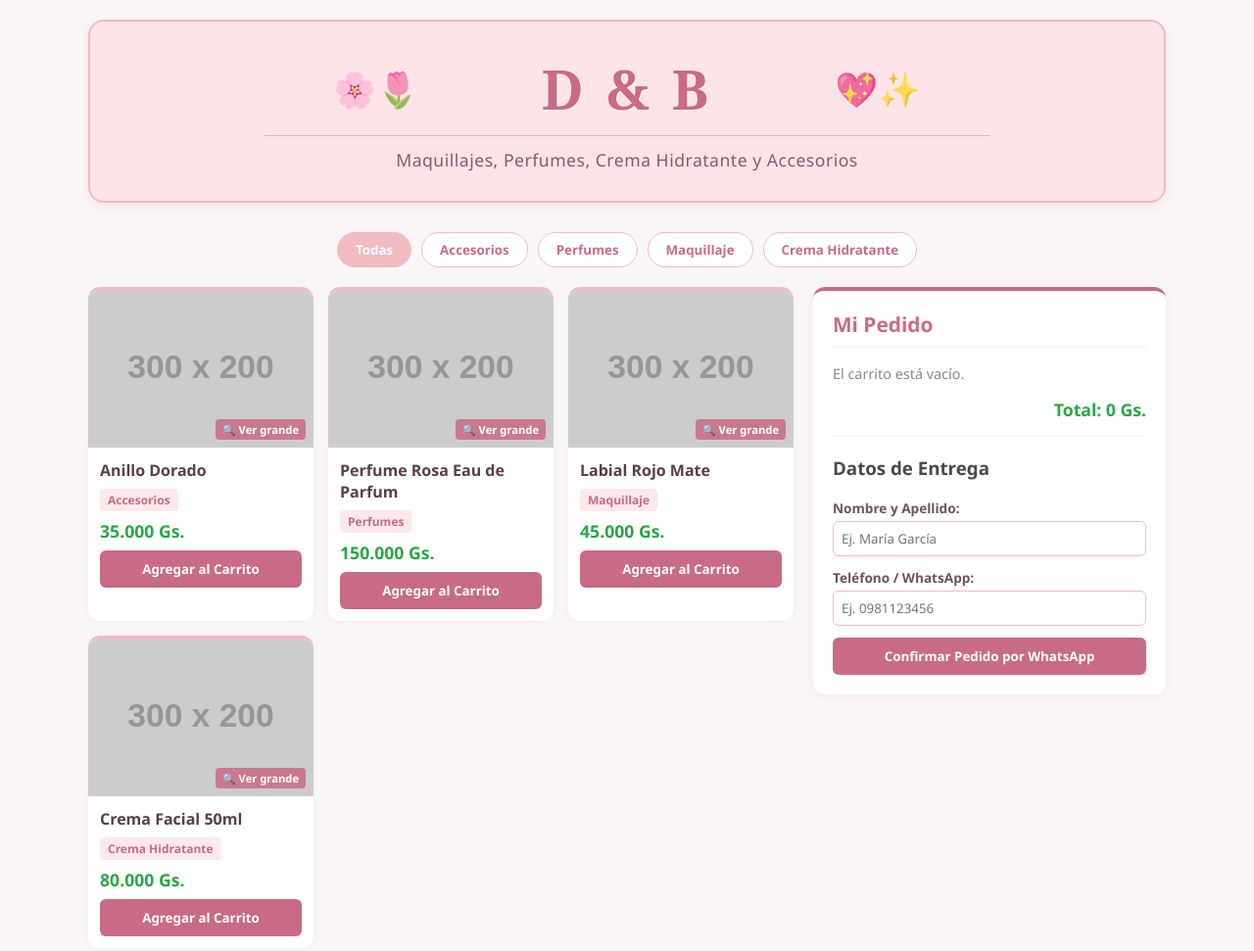
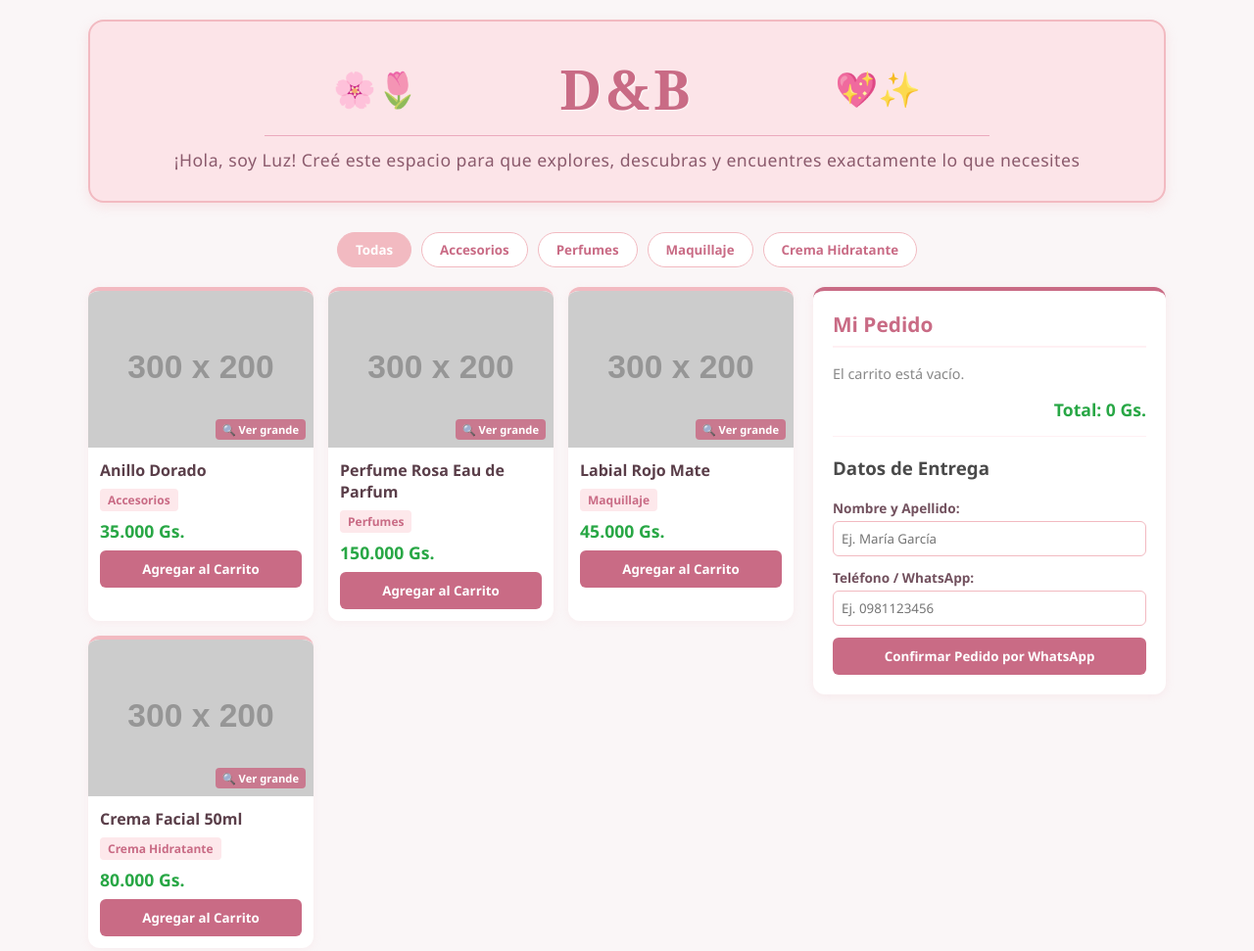
Before and after one commit to Lucy200026/tiendadeluzrolon, a plain HTML site: page index.html in a window 1280 px wide. Shown: the top 971 px of the page at 98% size. Drawn offline with Linux system fonts and the light colour scheme; placeholder pictures from the web are drawn by us.

Commit message:
Update index.html

```diff
--- a/index.html
+++ b/index.html
@@ -183,11 +183,12 @@
     <header>
       <div class="banner-top">
         <span class="icon-left">🌸🌷</span>
-        <h1 class="brand-title">D & B</h1>
+        <h1 class="brand-title">D&B</h1>
         <span class="icon-right">💖✨</span>
       </div>
       <hr class="banner-divider">
-      <p>Maquillajes, Perfumes, Crema Hidratante y Accesorios</p>
+      <p>¡Hola, soy Luz!
+        Creé este espacio para que explores, descubras y encuentres exactamente lo que necesites</p>
     </header>
 
     <!-- Filtro de Categorías -->
```
